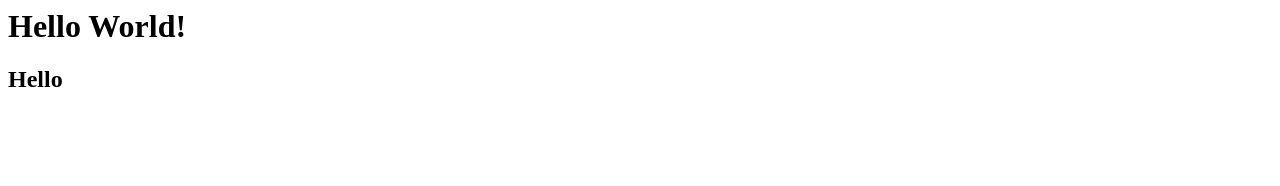
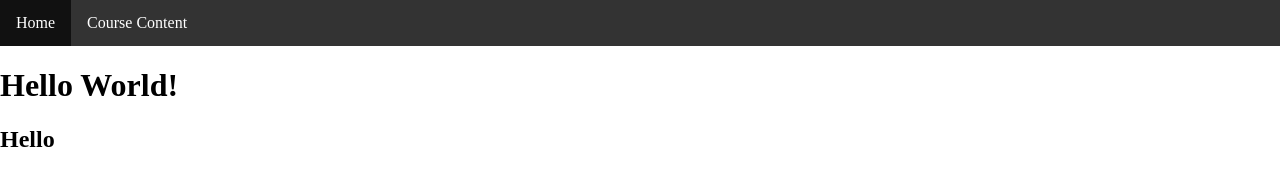
Before and after one commit to jhanelledouglas/project1, a plain HTML site: page index.html in a window 1280 px wide. Drawn offline with Linux system fonts and the light colour scheme.

Commit message:
Navbar done

```diff
--- a/index.html
+++ b/index.html
@@ -1,8 +1,13 @@
 <html>
     <head>
-        <title>Project 1</title>
+        <title>SWEN1005</title>
+        <link rel="stylesheet" href="./styles/main.css">
     </head>
     <body>
+        <ul id="navbar">
+            <li class="navbar-li active"><a href="index.html">Home</a></li>
+            <li class="navbar-li"><a href="./pages/course-content.html">Course Content</a></li>
+        </ul>
         <h1>Hello World!</h1>
         <h2>Hello</h2>
     </body>
--- /dev/null
+++ b/styles/main.css
@@ -0,0 +1,34 @@
+/* Resetting body */
+body {
+    padding: 0;
+    margin: 0;
+}
+
+#navbar {
+    list-style-type: none;
+    margin: 0;
+    padding: 0;
+    overflow: hidden;
+    background-color: #333;
+}
+
+.navbar-li {
+    float: left;
+}
+
+.navbar-li a {
+    display: block;
+    color: white;
+    text-align: center;
+    padding: 14px 16px;
+    text-decoration: none;
+}
+
+/* Change the link color to #111 (black) on hover */
+.navbar-li a:hover {
+    background-color: #111;
+}
+
+.active {
+    background-color: #4CAF50;
+}
```
Also changed, not shown: pages/course-content.html (added, +13 -0 lines).
